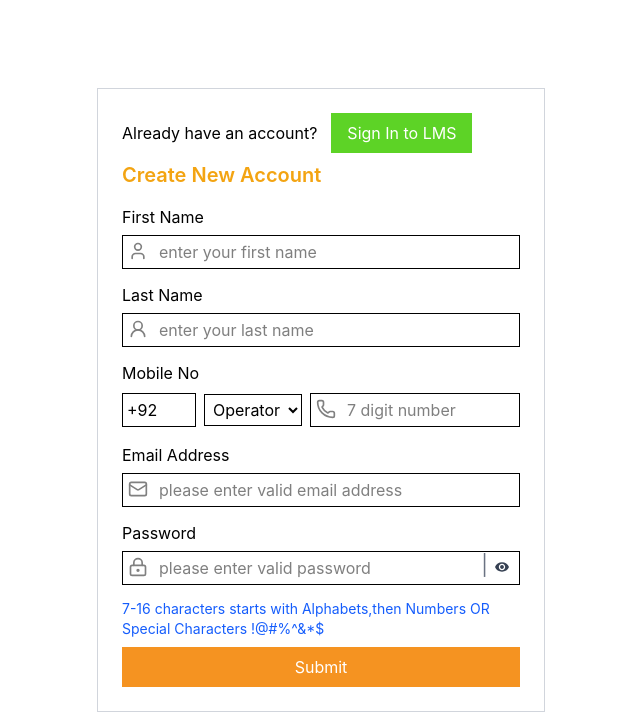
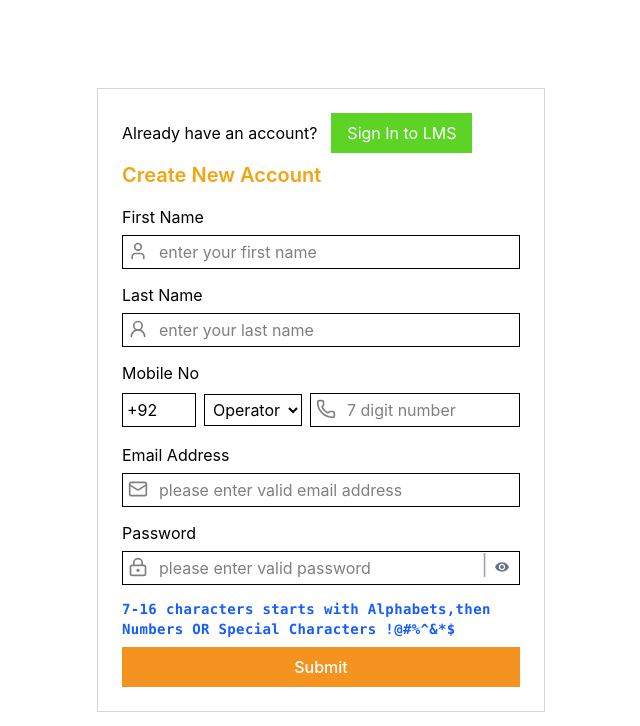
Before and after one commit to HafizEngineerMuhammadAbdullah/React-SMIT-Tasks, a React (Vite) app in the folder Form_Handling_PartII/: page / in a window 1280 px wide. Shown: the top 726 px of the page, without its empty margins (319-959 px from the left). Built offline with nearby package versions, Linux system fonts and the light colour scheme.

Commit message:
working on form improvement

```diff
--- a/Form_Handling_PartII/src/components/HandleForm.jsx
+++ b/Form_Handling_PartII/src/components/HandleForm.jsx
@@ -1,7 +1,7 @@
 import React, { useEffect, useState } from 'react';
 import { User, UserRound, Mail, LockKeyhole, Phone } from 'lucide-react';
 import { IoMdEye, IoMdEyeOff } from "react-icons/io";
-import Swal from 'sweetalert2'
+import Swal from 'sweetalert2';
 
 
 const HandleForm = () => {
@@ -33,7 +33,7 @@ const HandleForm = () => {
   useEffect(() => {
     console.log("Updated data : ", formData);
 
-  }, [formData]);
+  }, [formData]);//runs every time whenever formData state changes
 
 
   // function to handle change, it triggers(this function calls) whenever we type or remove sth from an input box
@@ -43,6 +43,7 @@ const HandleForm = () => {
 
     let updatedValue = value;
 
+    // Preventing non-digits in the phone field
     if (name === "phoneNo") {
       // remove every non-digit character & ensure user could enter at most 7 digits
       updatedValue = value.replace(/\D/g, "").slice(0, 7);//keep digits only
@@ -61,8 +62,11 @@ const HandleForm = () => {
     console.log("old data : ", formData);
   }
 
+
   // performs Validation before submission
   const validateForm = () => {
+
+
 
     //  Form Validation :-
     // • first Name requires: only letters
@@ -75,6 +79,8 @@ const HandleForm = () => {
     // first letter must be a character, // - total length: 7 to 16 characters , remaining characters may be letters,digits or allowed special symbols(characters)
     // ^ => start(beginning of string)
     // $ => end of string
+    // • minimum 7 characters
+    // • maximum 16 characters
     const passwordRegex =
       /^[A-Za-z][A-Za-z0-9!@#%^&*$]{6,15}$/;
     const hasSpecialChar = /[!@#%^&*$]/;
@@ -83,19 +89,19 @@ const HandleForm = () => {
 
     // 1. Validate First Name
     if (!firstNameRegex.test(formData.firstName)) {
-      setError("First Name must contain only letters and be 7–16 characters long.");
+      setError("First Name must contain only letters and be 6–15 characters long.");
       return false;
     }
 
     // 2. Validate Last Name
     if (!lastNameRegex.test(formData.lastName)) {
-      setError("Last Name must contain only letters and be 7–16 characters long.");
+      setError("Last Name must contain only letters and be 6–15 characters long.");
       return false;
     }
 
     // 3. Validate Phone Operator
     if (formData.operator === "Operator") {
-      setError("kindly set the Phone Number Operator!");
+      setError("kindly, set the Phone Number Operator!");
       return false;
     }
 
@@ -120,7 +126,7 @@ const HandleForm = () => {
     //   fullNumber: fullNumber
     // }))
 
-    // 6.Validate Password
+    // 6. Validate Password
     if (!passwordRegex.test(formData.password)) {
       setError("Password first character must be english letter and be 7-15 characters long!");
       return false;
@@ -142,11 +148,13 @@ const HandleForm = () => {
 
 
 
+  // function to handle Submit
   const submitHandler = async (e) => {
     e.preventDefault();
 
     // if Validation are not accepted,return from here
     // Stop Submission if validation fails
+    setError("");
     if (!validateForm()) return;
 
     // Terms & Condition Message
@@ -197,10 +205,11 @@ const HandleForm = () => {
 
     // Now extract the data from the local storage(if present) & put it into an array
     const existingUsers = JSON.parse(localStorage.getItem("userData")) || [];
+    // Checking for duplicate Emails in a Local Storage
     //check if email is distinct(unique) or it is duplicate(check for duplicate Email Address)
     const alreadyExists = existingUsers.some((user) =>
       // if duplicate email exists
-      user.email === formData.email
+      user.email.toLowerCase() === formData.email.toLowerCase()
     )
 
     if (alreadyExists) {
@@ -259,7 +268,7 @@ const HandleForm = () => {
               value={formData.firstName}
               type="text"
               placeholder='enter your first name'
-              autoComplete='user-first-name'
+              autoComplete='given-name'
               required={true} />
             <User className="absolute left-1.5 top-3" size={20} color='gray' />
           </div>
@@ -277,7 +286,7 @@ const HandleForm = () => {
               name="lastName"
               value={formData.lastName}
               placeholder='enter your last name'
-              autoComplete='user-last-name'
+              autoComplete='family-name'
               required={true} />
             <UserRound className='absolute left-1.5 top-3' size={20} color='gray' />
           </div>
@@ -311,7 +320,7 @@ const HandleForm = () => {
                 name="phoneNo"
                 value={formData.phoneNo}
                 placeholder='7 digit number'
-                autoComplete='user-phoneNo'
+                autoComplete='tel'
                 required={true} />
               <Phone className="absolute left-1.5 top-3" size={20} color='gray' />
             </div>
@@ -330,7 +339,7 @@ const HandleForm = () => {
               name="email"
               value={formData.email}
               placeholder='please enter valid email address'
-              autoComplete='user-email'
+              autoComplete='email'
               required={true} />
             <Mail className='absolute left-1.5 top-3' size={20} color='gray' />
           </div>
@@ -348,33 +357,34 @@ const HandleForm = () => {
               name="password"
               value={formData.password}
               placeholder='please enter valid password'
-              autoComplete='user-password'
+              autoComplete='new-password'
               required={true} />
 
             <LockKeyhole className='absolute left-1.5 top-3' size={20} color='gray' />
 
-            <p className='absolute right-5 top-1.5 mx-3 text-gray-500 text-xl'>|</p>
+            <p className='absolute right-5 top-1.5 mx-3 text-gray-400 text-xl'>|</p>
 
             {/*  if isShowPassword is true, eyeoff appear otherwise eyeon appear */}
             {/* {isShowPassword ? <IoMdEyeOff className='absolute right-2.5 top-3.5 text-gray-700 cursor-pointer' onClick={togglePasswordVisibility} /> : <IoMdEye className='absolute right-2.5 top-3.5 text-gray-700 cursor-pointer' onClick={togglePasswordVisibility} />} */}
             <button
               type="button"
               onClick={togglePasswordVisibility}
-              className="absolute right-2.5 top-3.5 text-gray-700 cursor-pointer"
+              className="absolute right-2.5 top-3.5 text-gray-500 cursor-pointer"
             >
+              {/* Password Show/Hide Toggle Logic */}
               {isShowPassword ? <IoMdEyeOff /> : <IoMdEye />}
             </button>
 
           </div>
         </div>
 
-        <div><p className='text-blue-600 text-sm'>7-16 characters starts with Alphabets,then Numbers OR Special Characters !@#%^&*$</p></div>
+        <div><p className='text-blue-600 text-sm font-semibold font-mono tracking-wide'>7-16 characters starts with Alphabets,then Numbers OR Special Characters !@#%^&*$</p></div>
 
         {/* for Submit Button */}
 
         <button
           type="submit"
-          className='w-full text-center text-white bg-[#F59321] py-2 cursor-pointer hover:bg-[#df7904]'>
+          className='w-full text-center text-white font-medium bg-[#F59321] py-2 cursor-pointer hover:bg-[#df7904] active:scale-95'>
           Submit
         </button>
 
```
Also changed, not shown: 2 other files (tests, documents, lock files or other folders).
